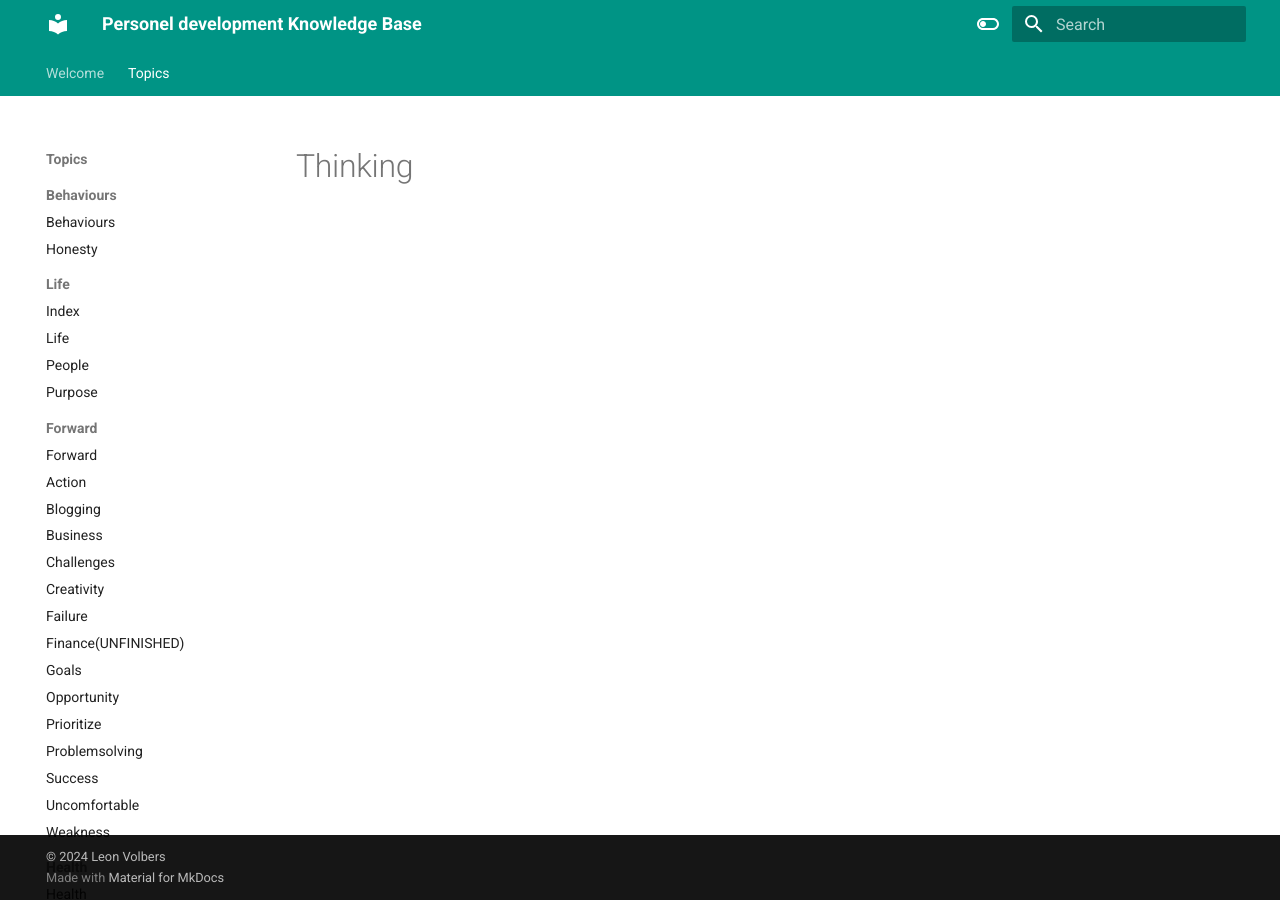
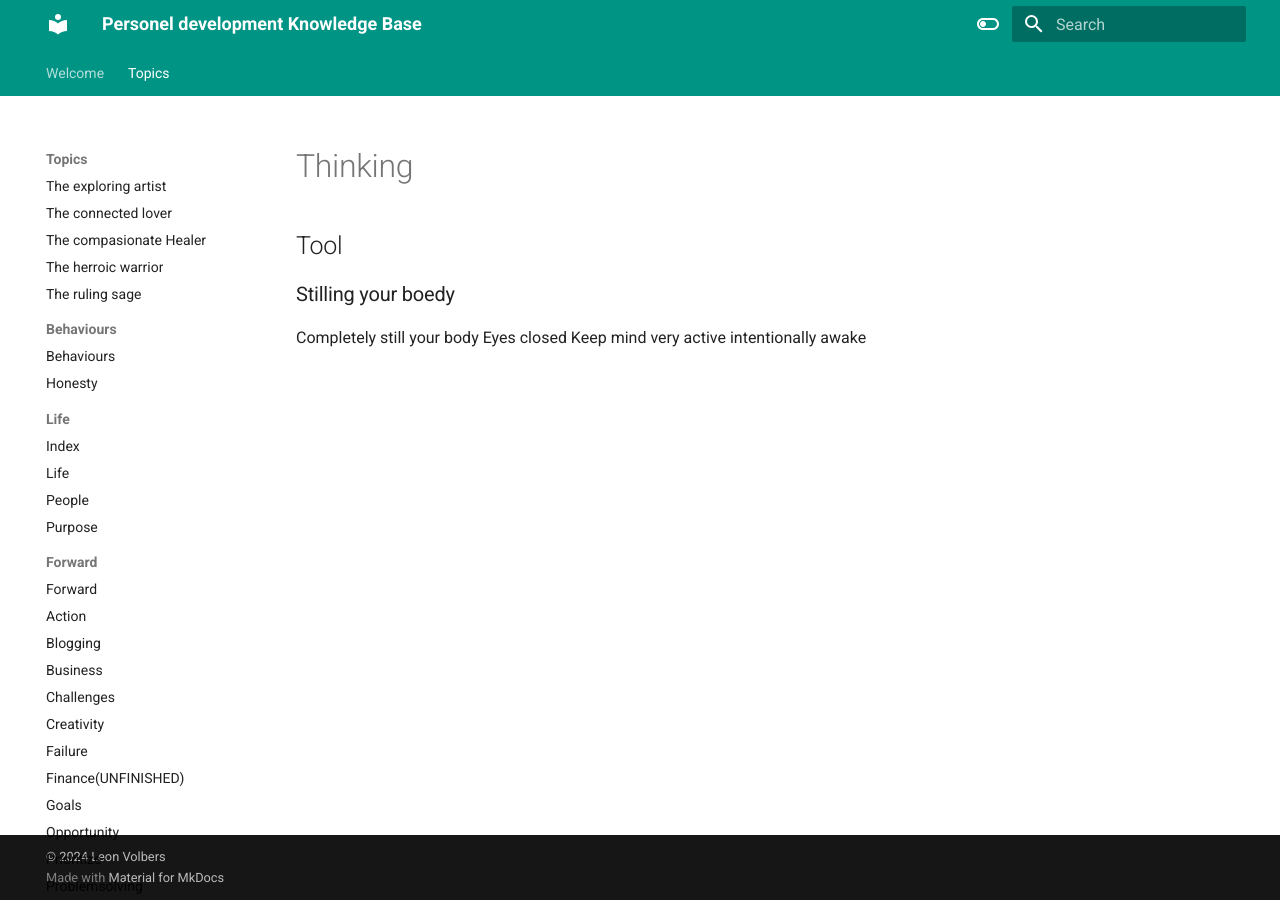
Before and after one commit to levoxtrip/PKB, an MkDocs documentation site: the page built from docs/topics/health/Thinking.md, in a window 1280 px wide. Built offline with MkDocs 1.6.1 and Material for MkDocs 9.7.7, drawn with Linux system fonts in a browser that asks for light colours.

Commit message:
new files added

```diff
--- a/docs/topics/health/Thinking.md
+++ b/docs/topics/health/Thinking.md
@@ -1 +1,9 @@
 # Thinking
+
+## Tool
+
+### Stilling your boedy
+Completely still your body
+Eyes closed
+Keep mind very active
+intentionally awake
```
Also changed, not shown: docs/topics/theArtist.md (added, +14 -0 lines), docs/topics/theConnectedLover.md (added, +12 -0 lines), docs/topics/theHealer.md (added, +10 -0 lines), docs/topics/theHeroicWarrior.md (added, +20 -0 lines), docs/topics/theSage.md (added, +21 -0 lines).
